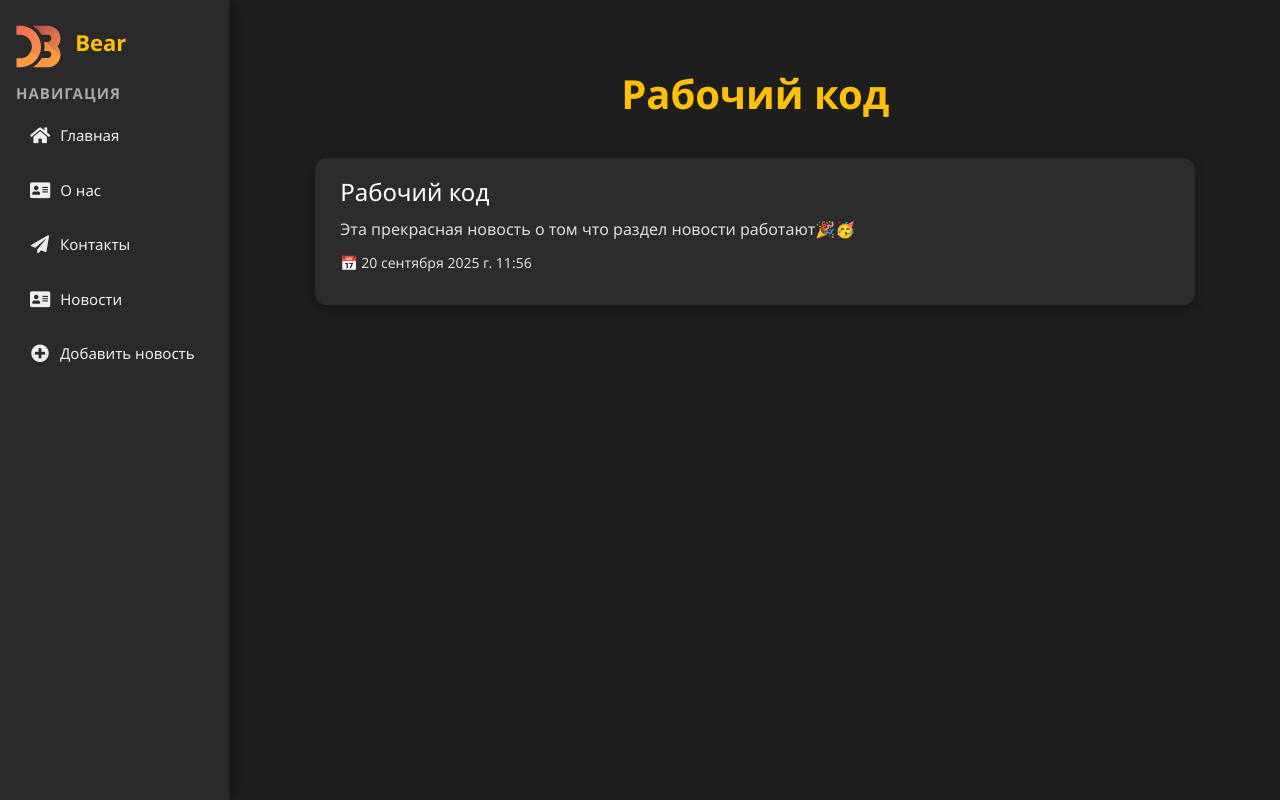
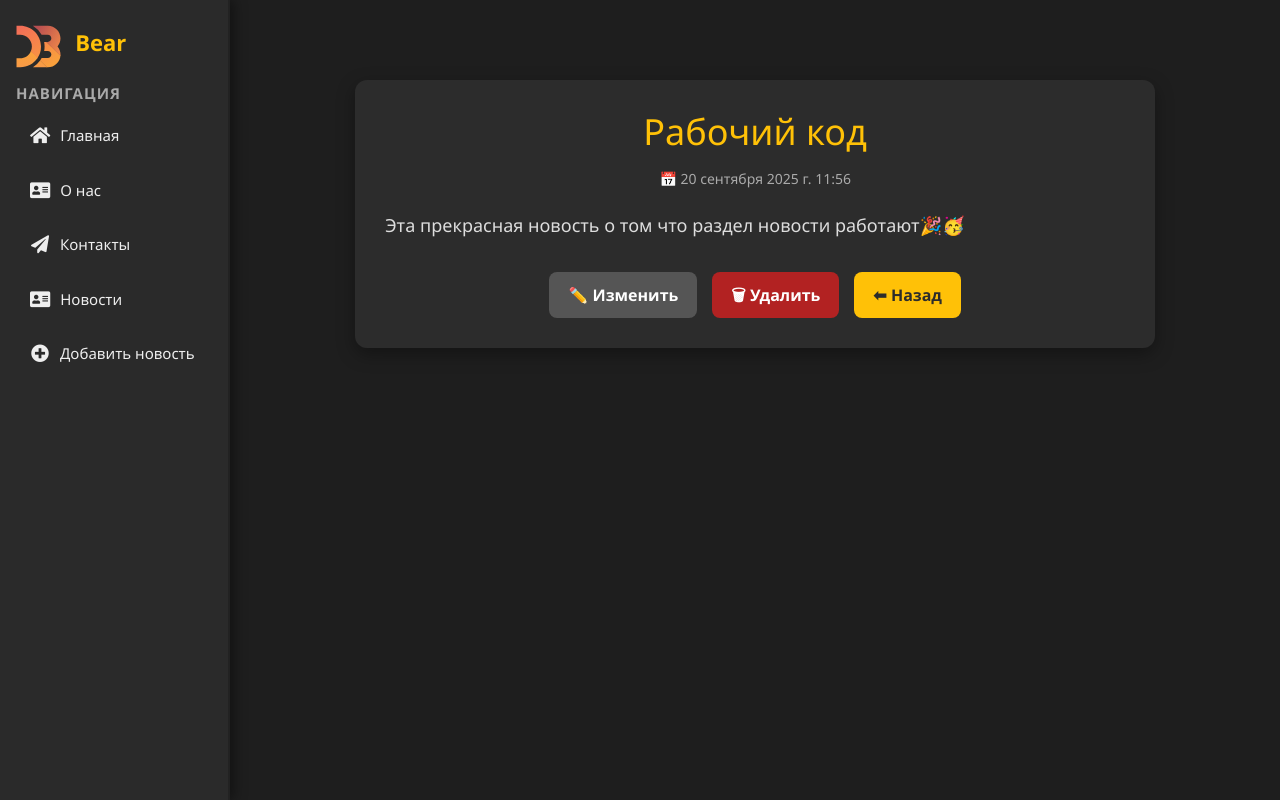
Before and after one commit to Ph4ntomXx/Bear, a Django app: page /news/7 in a window 1280 px wide. Run offline with Django 5.2, Linux system fonts and the light colour scheme; data comes from the database, SQL or seed files in the repository; both versions use the stored data as it was after the commit.

Commit message:
v0.1.6: improved article detail page with edit/delete buttons (beta)

```diff
--- a/django_test/main/static/main/css/news.css
+++ b/django_test/main/static/main/css/news.css
@@ -1,16 +1,9 @@
-.news-title {
-    text-align: center;
-    font-size: 40px;
-    font-weight: bold;
-    margin: 30px 0;
-    color: #ffc107; /* жёлтый акцент */
+.news-item-link {
+    text-decoration: none;
+    color: inherit;
+    display: block;
 }
 
-.news-container {
-    max-width: 900px;
-    margin: 0 auto;
-    padding: 10px;
-}
 .news-item {
     background: #2c2c2c;
     border-radius: 12px;
@@ -18,11 +11,14 @@
     margin-bottom: 20px;
     box-shadow: 0 4px 12px rgba(0,0,0,0.3);
     transition: transform 0.2s ease, box-shadow 0.2s ease;
+    cursor: pointer;
 }
 .news-item:hover {
     transform: translateY(-4px);
     box-shadow: 0 8px 20px rgba(0,0,0,0.4);
+    background: #333;
 }
+
 .news-item h2 {
     margin: 0 0 10px;
     font-size: 24px;
@@ -37,8 +33,75 @@
     font-size: 14px;
     color: #aaa;
 }
-.no-news {
+
+/* -------------------------------------------------------------- */
+.article-container {
+    max-width: 800px;
+    margin: 40px auto;
+    background: #2c2c2c;
+    padding: 30px;
+    border-radius: 12px;
+    box-shadow: 0 6px 18px rgba(0,0,0,0.35);
+    color: #fff;
+}
+
+.article-title {
+    font-size: 36px;
+    margin-bottom: 15px;
+    color: #ffc107; /* жёлтый акцент */
     text-align: center;
-    font-size: 20px;
-    color: #999;
 }
+
+.article-date {
+    text-align: center;
+    font-size: 14px;
+    color: #aaa;
+    margin-bottom: 20px;
+}
+
+.article-content {
+    font-size: 18px;
+    line-height: 1.8;
+    color: #ddd;
+    margin-bottom: 30px;
+}
+
+/* Кнопки */
+.article-actions {
+    display: flex;
+    justify-content: center;
+    gap: 15px;
+}
+
+.btn {
+    padding: 10px 18px;
+    border-radius: 8px;
+    text-decoration: none;
+    font-weight: bold;
+    transition: 0.3s;
+}
+
+/* строгие цвета */
+.btn-edit {
+    background: #555;   /* стальной серый */
+    color: #fff;
+}
+.btn-edit:hover {
+    background: #666;
+}
+
+.btn-delete {
+    background: #b22222; /* тёмно-красный */
+    color: #fff;
+}
+.btn-delete:hover {
+    background: #8b1a1a;
+}
+
+.btn-back {
+    background: #ffc107; /* твой акцент */
+    color: #2c2c2c;
+}
+.btn-back:hover {
+    background: #e0a800;
+}
--- a/django_test/news/models.py
+++ b/django_test/news/models.py
@@ -1,4 +1,5 @@
 from django.db import models
+from django.urls import reverse
 
 class News(models.Model):
     title = models.CharField('Название', max_length=50)
@@ -8,6 +9,9 @@ class News(models.Model):
     def __str__(self):
         return self.title
 
+    def get_absolute_url(self):
+        return reverse('news_detail', args=[str(self.pk)])
+
     class Meta:
         verbose_name = 'Новость'
         verbose_name_plural = 'Новости'
--- a/django_test/news/templates/news/news_detail.html
+++ b/django_test/news/templates/news/news_detail.html
@@ -6,13 +6,17 @@
 {% endblock %}
 
 {% block content %}
-<h1 class="news-title">{{ news_item.title }}</h1>
-<div class="news-container">
-    <div class="news-item">
-        <h2>{{ news_item.title }}</h2>
-        <p>{{ news_item.content }}</p>
-        <p class="news-date">📅 {{ news_item.published_date }}</p>
+<div class="article-container">
+    <h1 class="article-title">{{ news_item.title }}</h1>
+    <p class="article-date">📅 {{ news_item.published_date }}</p>
+    <div class="article-content">
+        {{ news_item.content }}
     </div>
 
+    <div class="article-actions">
+        <a href="{% url 'news_update' news_item.id %}" class="btn btn-edit">✏️ Изменить</a>
+        <a href="{% url 'news_delete' news_item.id %}" class="btn btn-delete">🗑 Удалить</a>
+        <a href="{% url 'news_home' %}" class="btn btn-back">⬅ Назад</a>
+    </div>
 </div>
 {% endblock %}
--- a/django_test/news/urls.py
+++ b/django_test/news/urls.py
@@ -5,4 +5,6 @@ urlpatterns = [
     path('', views.news_home, name='news_home'),
     path('create/', views.create_news, name='create_news'),
     path('<int:pk>', views.NewsDetailView.as_view(), name='news_detail'),
+    path('<int:pk>/update/', views.NewsUpdateView.as_view(), name='news_update'),
+    path('<int:pk>/delete/', views.NewsDeleteView.as_view(), name='news_delete'),
 ]
--- a/django_test/news/views.py
+++ b/django_test/news/views.py
@@ -1,13 +1,22 @@
 from django.shortcuts import render
 from .models import News
 from .forms import NewsForm
-from django.views.generic import DetailView
+from django.views.generic import DetailView, UpdateView, DeleteView
 
 
 def news_home(request):
     news = News.objects.order_by('-published_date')
     return render(request, 'news/news_home.html', {'news': news})
 
+class NewsUpdateView(UpdateView):
+    model = News
+    form_class = NewsForm
+    template_name = 'news/create.html'
+
+class NewsDeleteView(DeleteView):
+    model = News
+    template_name = 'news/news_delete.html'
+    success_url = '/news/'
 
 class NewsDetailView(DetailView):
     model = News
```
Also changed, not shown: django_test/news/templates/news/news_delete.html (added, +17 -0 lines), django_test/news/templates/news/news_home.html (+7 -6 lines), django_test/db.sqlite3.
